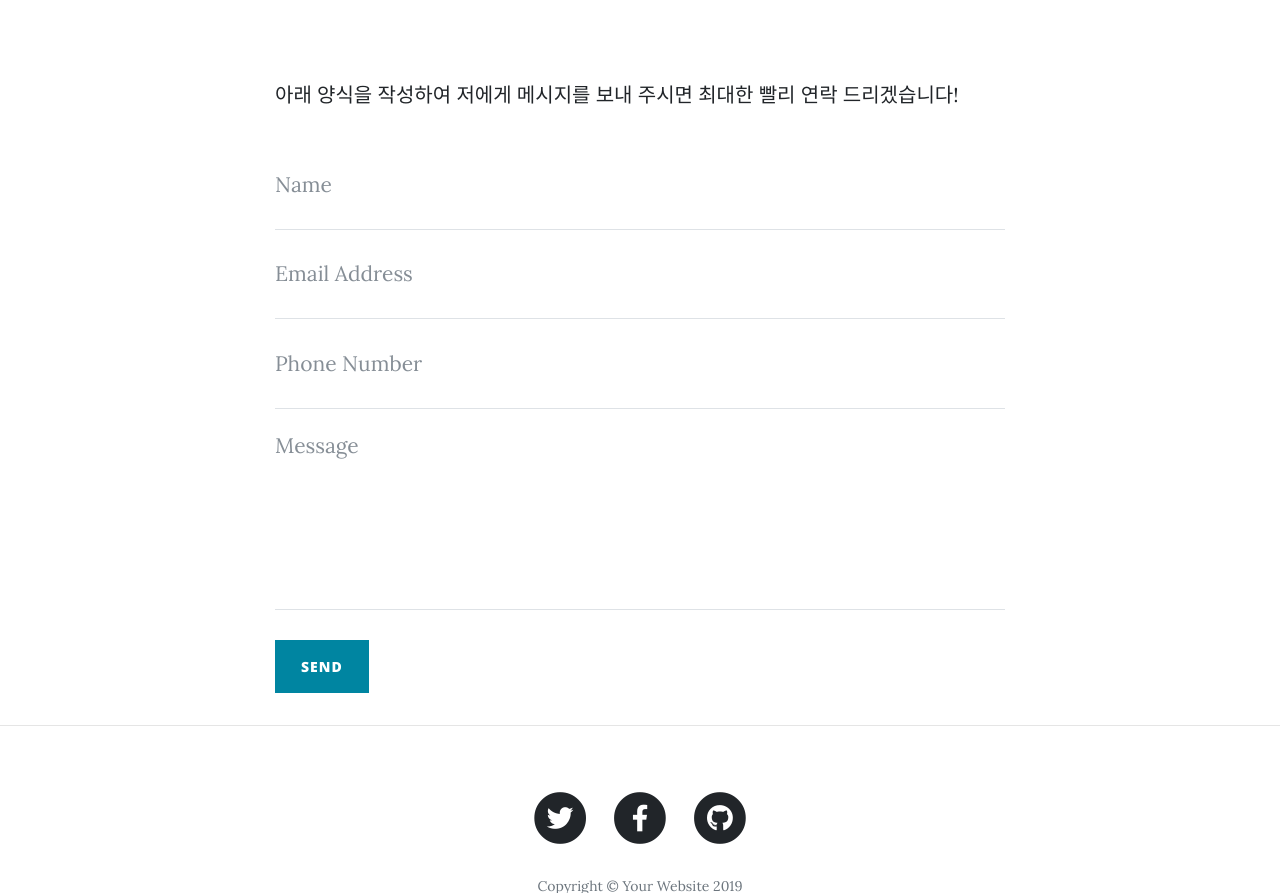
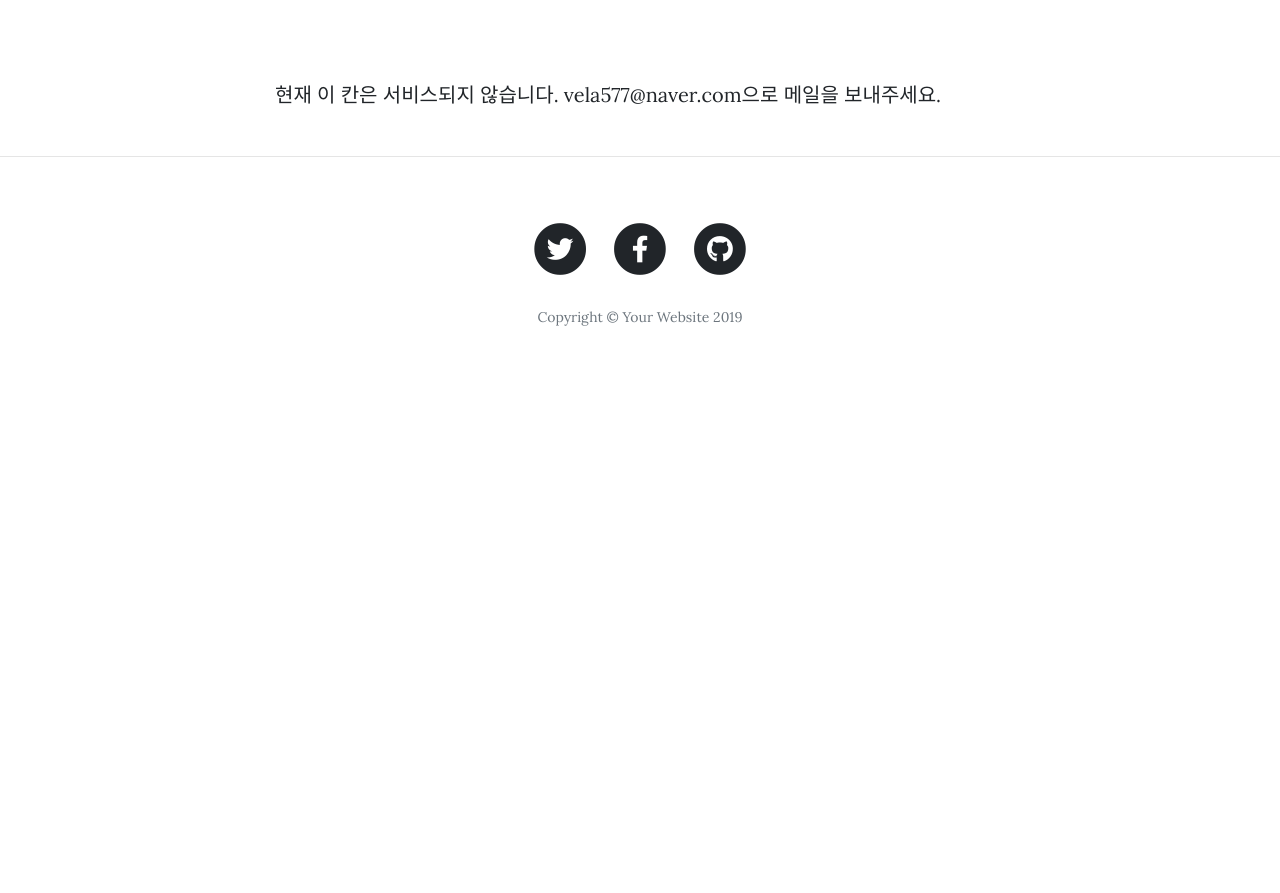
Before and after one commit to csam10398/thblog, a website: page contact.html in a window 1280 px wide. Shown: the part 532-1425 px from the top of the page. After the commit the page ends 925 px from the top, so only its background shows below. Drawn offline with nearby package versions, Linux system fonts and the light colour scheme.

Commit message:
Update contact.html

```diff
--- a/contact.html
+++ b/contact.html
@@ -71,45 +71,7 @@
   <div class="container">
     <div class="row">
       <div class="col-lg-8 col-md-10 mx-auto">
-        <p>아래 양식을 작성하여 저에게 메시지를 보내 주시면 최대한 빨리 연락 드리겠습니다!</p>
-        <!-- Contact Form - Enter your email address on line 19 of the mail/contact_me.php file to make this form work. -->
-        <!-- WARNING: Some web hosts do not allow emails to be sent through forms to common mail hosts like Gmail or Yahoo. It's recommended that you use a private domain email address! -->
-        <!-- To use the contact form, your site must be on a live web host with PHP! The form will not work locally! -->
-        <form name="sentMessage" id="contactForm" novalidate>
-          <div class="control-group">
-            <div class="form-group floating-label-form-group controls">
-              <label>Name</label>
-              <input type="text" class="form-control" placeholder="Name" id="name" required data-validation-required-message="Please enter your name.">
-              <p class="help-block text-danger"></p>
-            </div>
-          </div>
-          <div class="control-group">
-            <div class="form-group floating-label-form-group controls">
-              <label>Email Address</label>
-              <input type="email" class="form-control" placeholder="Email Address" id="email" required data-validation-required-message="Please enter your email address.">
-              <p class="help-block text-danger"></p>
-            </div>
-          </div>
-          <div class="control-group">
-            <div class="form-group col-xs-12 floating-label-form-group controls">
-              <label>Phone Number</label>
-              <input type="tel" class="form-control" placeholder="Phone Number" id="phone" required data-validation-required-message="Please enter your phone number.">
-              <p class="help-block text-danger"></p>
-            </div>
-          </div>
-          <div class="control-group">
-            <div class="form-group floating-label-form-group controls">
-              <label>Message</label>
-              <textarea rows="5" class="form-control" placeholder="Message" id="message" required data-validation-required-message="Please enter a message."></textarea>
-              <p class="help-block text-danger"></p>
-            </div>
-          </div>
-          <br>
-          <div id="success"></div>
-          <div class="form-group">
-            <button type="submit" class="btn btn-primary" id="sendMessageButton">Send</button>
-          </div>
-        </form>
+        <p>현재 이 칸은 서비스되지 않습니다. vela577@naver.com으로 메일을 보내주세요.</p>
       </div>
     </div>
   </div>
```
